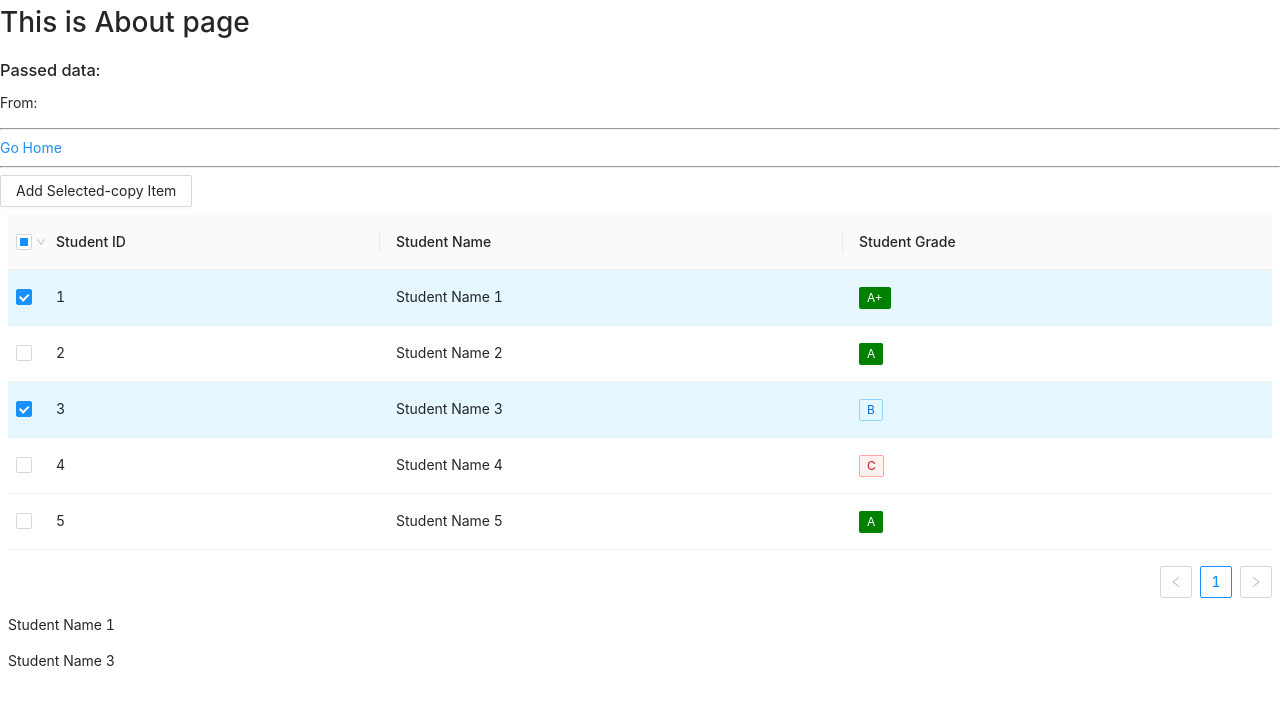
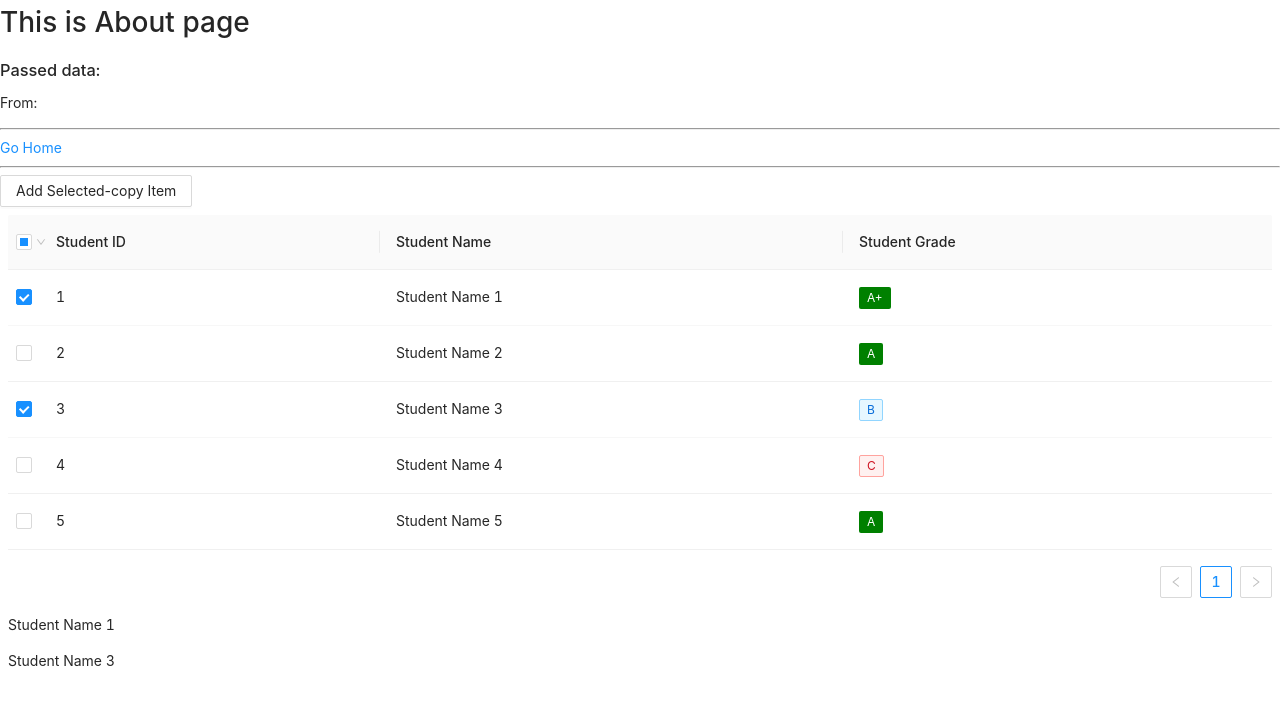
Before and after one commit to goish135/React-Page1, a React (Create React App) app: page /abouts in a window 1280 px wide. Shown: the top 706 px of the page. Built offline with nearby package versions, Linux system fonts and the light colour scheme.

Commit message:
add class name in App.css then import in index.js and use rowClassName

```diff
--- a/src/App.css
+++ b/src/App.css
@@ -28,6 +28,23 @@
   color: #61dafb;
 }
 
+.ant-table-tbody > tr.ant-table-row-selected > td {
+  background: white;
+  /* border-color: rgba(0, 0, 0, 0.03); */
+}
+.ant-table-tbody > tr.ant-table-row-selected:hover > td {
+  background: white;
+}
+
+.ant-table-tbody > tr.johnting-selected > td {
+  background: #eeff00;
+  /* border-color: rgba(0, 0, 0, 0.03); */
+}
+.ant-table-tbody > tr.johnting-selected:hover > td {
+  background: #eeff00;
+  border-color: rgba(0, 0, 0, 0.03);
+}
+
 @keyframes App-logo-spin {
   from {
     transform: rotate(0deg);
--- a/src/components/AboutPage.tsx
+++ b/src/components/AboutPage.tsx
@@ -7,7 +7,7 @@ const AboutPage = (props:any) => {
   const [alreadySelectedRows,setAlreadySelectedRows] = useState(['1','3']);
 
   const styleContainer: React.CSSProperties = { background: '#ffffff', padding: '8px' };
-  const [rowClickItem,setRowClickItem] = useState<number>(1);
+  const [rowClickItem,setRowClickItem] = useState<number>(-1);
 
   interface dataT{
     formId: string;
@@ -134,6 +134,8 @@ const AboutPage = (props:any) => {
           };
         }}
 
+        rowClassName={(record,index)=>index===rowClickItem?"johnting-selected":""}
+
         columns={columns}
         dataSource={dataSource}
 
--- a/src/index.js
+++ b/src/index.js
@@ -4,7 +4,7 @@ import ReactDOM from 'react-dom/client';
 import './index.css';
 import App from './App.tsx';
 import reportWebVitals from './reportWebVitals';
-
+import './App.css';
 
 const root = ReactDOM.createRoot(document.getElementById('root'));
 root.render(
```
